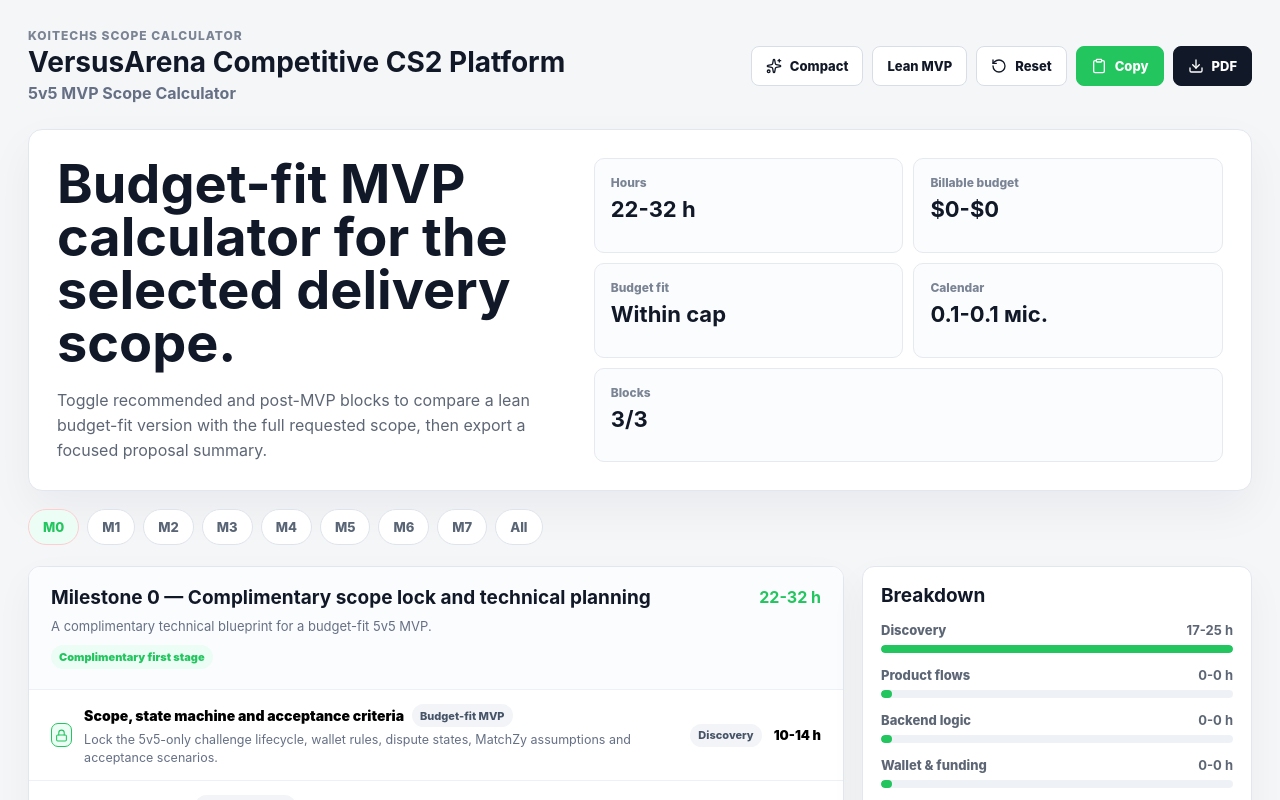
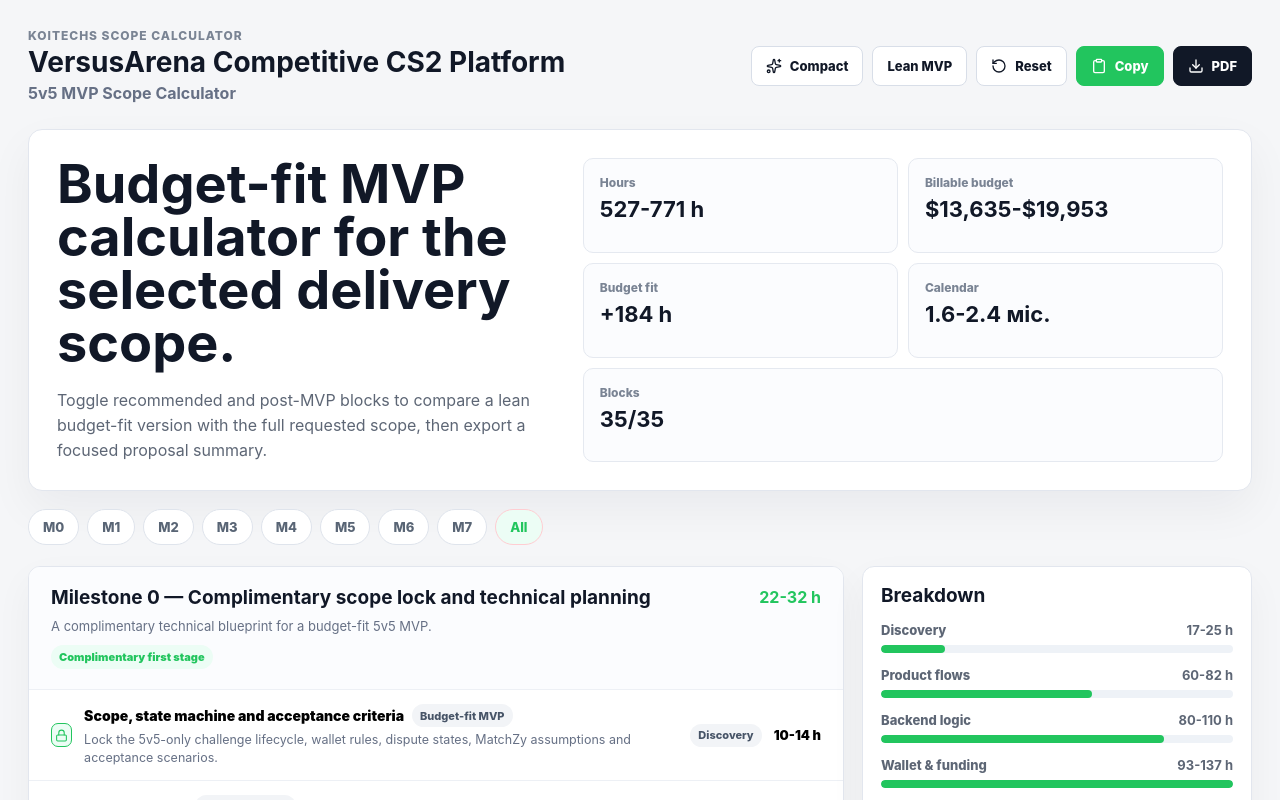
Before and after one commit to koitechs/versusarena-scope-calculator, a React (Vite) app: page / in a window 1280 px wide. Shown: the top 800 px of the page. Built offline with nearby package versions, Linux system fonts and the light colour scheme.

Commit message:
Polish deployed calculator defaults

```diff
--- a/index.html
+++ b/index.html
@@ -4,7 +4,7 @@
     <meta charset="UTF-8" />
     <link rel="icon" type="image/svg+xml" href="/favicon.svg" />
     <meta name="viewport" content="width=device-width, initial-scale=1.0" />
-    <title>koitechs-calculator-factory</title>
+    <title>VersusArena Scope Calculator</title>
   </head>
   <body>
     <div id="root"></div>
--- a/src/App.tsx
+++ b/src/App.tsx
@@ -16,7 +16,7 @@
 
 const categoryIds = config.categories.map((category) => category.id)
 const initialSelection = createInitialSelection(config)
-const initialMilestone = config.milestones[0]?.id ?? 'all'
+const initialMilestone = 'all'
 
 function App() {
   const [selected, setSelected] = useState<SelectionState>(initialSelection)
```
